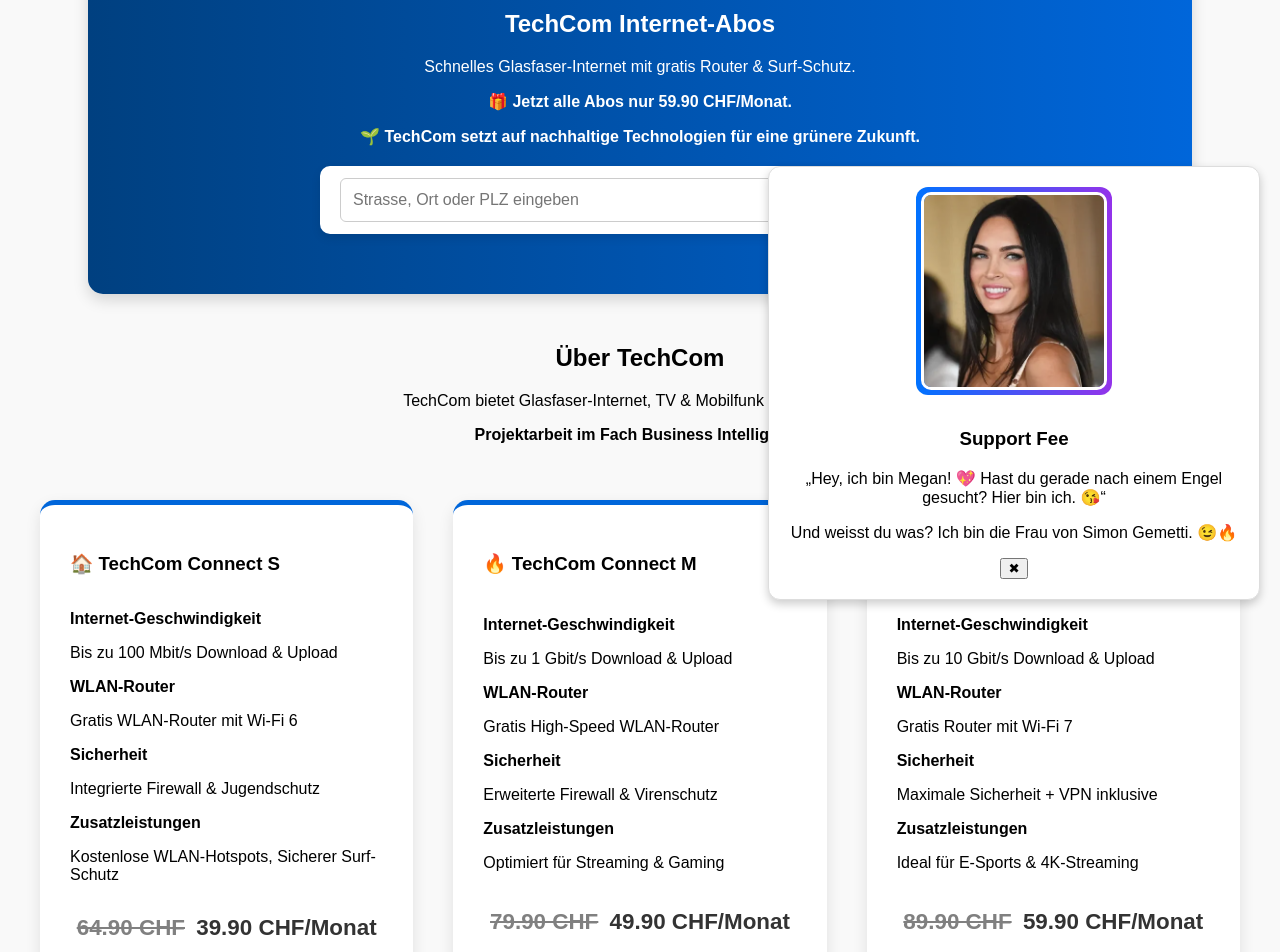
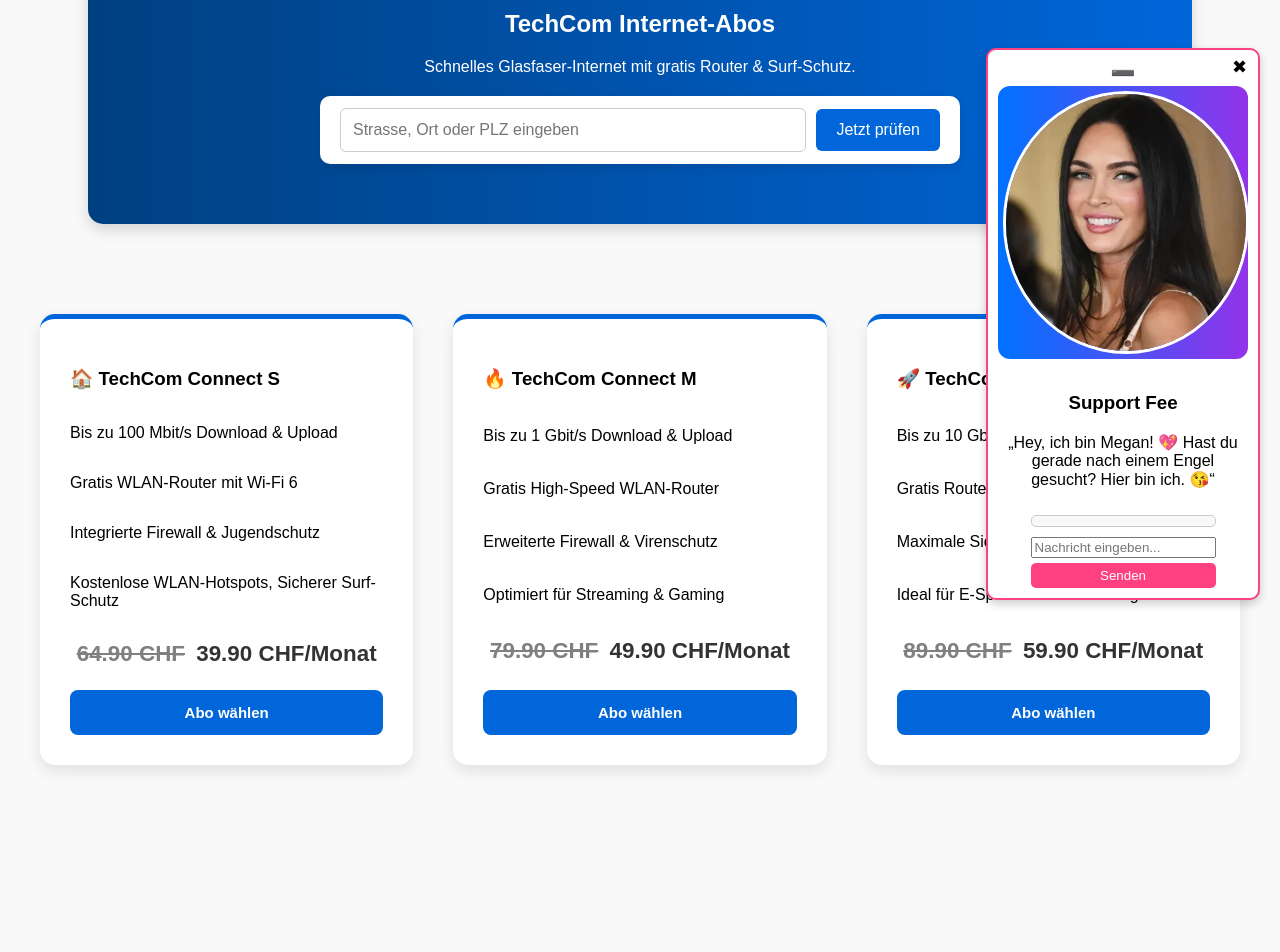
Before and after one commit to Hasancanscript/Projektarbeit_Business_Intellingence, a React (Create React App) app in the folder projektarbeit_business_intelligence/: page / in a window 1280 px wide. Shown: the part 180-1132 px from the top of the page. After the commit the page ends 1045 px from the top, so only its background shows below. Built offline with nearby package versions, Linux system fonts and the light colour scheme.

Commit message:
Frontend update 4.2

```diff
--- a/projektarbeit_business_intelligence/src/LandingPage.js
+++ b/projektarbeit_business_intelligence/src/LandingPage.js
@@ -1,32 +1,36 @@
 import React, { useState, useEffect } from "react";
 import { NavLink } from "react-router-dom";
-import { LineChart, Line, XAxis, YAxis, CartesianGrid, Tooltip, Legend, ResponsiveContainer } from "recharts";
 import meganFox from "./images/megan-fox.png";
 import "./styles.css";
 
 function LandingPage() {
   const [address, setAddress] = useState("");
   const [showPopup, setShowPopup] = useState(false);
+  const [isMinimized, setIsMinimized] = useState(false);
   const [message, setMessage] = useState("");
   const [chat, setChat] = useState([]);
+  const [supportChat, setSupportChat] = useState([]); // Neu: Chat-Verlauf mit Support
 
   useEffect(() => {
-    // Nach 3 Sekunden das Popup anzeigen
     const timer = setTimeout(() => {
       setShowPopup(true);
     }, 3000);
-
     return () => clearTimeout(timer);
   }, []);
 
-  const handleAddressChange = (e) => {
-    setAddress(e.target.value);
-  };
+  const handleAddressChange = (e) => setAddress(e.target.value);
 
-  const sendMessage = () => {
+  const sendSupportMessage = () => {
     if (message.trim() !== "") {
-      setChat([...chat, { user: "Du", text: message }]);
+      const newChat = [...supportChat, { user: "Du", text: message }];
+
+      setSupportChat(newChat);
       setMessage("");
+
+      // Simulierte Antwort von "Megan"
+      setTimeout(() => {
+        setSupportChat([...newChat, { user: "Megan", text: "Hey! Wie kann ich dir helfen? 😊" }]);
+      }, 1000);
     }
   };
 
@@ -60,18 +64,8 @@
     }
   ];
 
-  // 💡 Dummy-Daten für den Chart
-  const dummyData = [
-    { name: "Tag 1", TechCom: 39.90, Swisscom: 49.90 },
-    { name: "Tag 2", TechCom: 41.00, Swisscom: 50.00 },
-    { name: "Tag 3", TechCom: 38.50, Swisscom: 48.50 },
-    { name: "Tag 4", TechCom: 40.00, Swisscom: 51.00 },
-    { name: "Tag 5", TechCom: 42.00, Swisscom: 49.00 },
-  ];
-
   return (
     <div>
-      {/* 🔹 Navigation */}
       <header>
         <nav>
           <ul>
@@ -85,17 +79,13 @@
         </nav>
       </header>
 
-      {/* 🔹 Hauptbereich */}
       <main>
         <section className="hero">
           <h1>TechCom Internet-Abos</h1>
           <p>Schnelles Glasfaser-Internet mit gratis Router & Surf-Schutz.</p>
-          <p className="promo">🎁 <strong>Jetzt alle Abos nur 59.90 CHF/Monat.</strong></p>
-          <p className="sustainability">🌱 <strong>TechCom setzt auf nachhaltige Technologien für eine grünere Zukunft.</strong></p>
           <div className="address-check">
             <input
               type="text"
-              id="address"
               placeholder="Strasse, Ort oder PLZ eingeben"
               value={address}
               onChange={handleAddressChange}
@@ -104,71 +94,60 @@
           </div>
         </section>
 
-        <section className="company-info">
-          <h2>Über TechCom</h2>
-          <p>TechCom bietet Glasfaser-Internet, TV & Mobilfunk in der Schweiz.</p>
-          <p><strong>Projektarbeit im Fach Business Intelligence</strong></p>
-        </section>
-
-        {/* 🔹 Produktübersicht */}
         <section className="home-products">
           {homeProducts.map((product, index) => (
             <div className="home-card" key={index}>
-              <h3 className="home-title">{product.title}</h3>
-              <div className="home-info">
-                <p><strong>Internet-Geschwindigkeit</strong></p>
+              <h3>{product.title}</h3>
               <p>{product.speed}</p>
-                <p><strong>WLAN-Router</strong></p>
               <p>{product.router}</p>
-                <p><strong>Sicherheit</strong></p>
               <p>{product.security}</p>
-                <p><strong>Zusatzleistungen</strong></p>
               <p>{product.extras.join(", ")}</p>
-              </div>
-              <p className="price">
-                <del>{product.oldPrice}</del> <strong>{product.price}</strong>
-              </p>
+              <p className="price"><del>{product.oldPrice}</del> <strong>{product.price}</strong></p>
               <button className="subscribe-btn">Abo wählen</button>
             </div>
           ))}
         </section>
       </main>
 
-      {/* 🔹 Support Popup mit Megan Fox */}
       {showPopup && (
-        <div className="support-popup">
+        <div className={`support-popup ${isMinimized ? "minimized" : ""}`}>
+          <div className="support-header">
+            <button onClick={() => setIsMinimized(!isMinimized)} className="toggle-btn">
+              {isMinimized ? "➕" : "➖"}
+            </button>
+          </div>
+          {!isMinimized && (
+            <>
               <div className="support-avatar">
                 <img src={meganFox} alt="Support Fee Verkäuferin Megan Fox" />
               </div>
               <div className="support-text">
                 <h3>Support Fee</h3>
                 <p>„Hey, ich bin Megan! 💖 Hast du gerade nach einem Engel gesucht? Hier bin ich. 😘“</p>
-            <p>Und weisst du was? Ich bin die Frau von Simon Gemetti. 😉🔥</p>
               </div>
+
+              {/* Chat-Funktion */}
+              <div className="chat-box">
+                <div className="chat-messages">
+                  {supportChat.map((msg, index) => (
+                    <div key={index} className={`chat-message ${msg.user === "Du" ? "user-message" : "bot-message"}`}>
+                      <strong>{msg.user}: </strong> {msg.text}
+                    </div>
+                  ))}
+                </div>
+                <input
+                  type="text"
+                  value={message}
+                  onChange={(e) => setMessage(e.target.value)}
+                  placeholder="Nachricht eingeben..."
+                />
+                <button onClick={sendSupportMessage} className="send-btn">Senden</button>
+              </div>
+            </>
+          )}
           <button onClick={() => setShowPopup(false)} className="close-btn">✖</button>
         </div>
       )}
-
-      {/* 🔹 Preisdiagramm (Chart) ganz unten */}
-      <section className="pricing-chart">
-        <h2>📈 Preisentwicklung von TechCom & Swisscom</h2>
-        <ResponsiveContainer width="90%" height={300}>
-          <LineChart data={dummyData}>
-            <CartesianGrid strokeDasharray="3 3" />
-            <XAxis dataKey="name" />
-            <YAxis domain={['auto', 'auto']} />
-            <Tooltip />
-            <Legend />
-            <Line type="monotone" dataKey="TechCom" stroke="#007bff" strokeWidth={2} />
-            <Line type="monotone" dataKey="Swisscom" stroke="#dc3545" strokeWidth={2} />
-          </LineChart>
-        </ResponsiveContainer>
-      </section>
-
-      {/* 🔹 Footer */}
-      <footer>
-        <p>&copy; 2025 TechCom - Alle Rechte vorbehalten</p>
-      </footer>
     </div>
   );
 }
--- a/projektarbeit_business_intelligence/src/styles.css
+++ b/projektarbeit_business_intelligence/src/styles.css
@@ -1062,3 +1062,93 @@
   font-size: 1.2em;
   color: #28a745;
 }
+.support-popup {
+  position: fixed;
+  bottom: 20px;
+  right: 20px;
+  background: white;
+  border: 2px solid #ff4081;
+  border-radius: 10px;
+  box-shadow: 0px 4px 10px rgba(0, 0, 0, 0.2);
+  padding: 10px;
+  width: 250px;
+  transition: all 0.3s ease-in-out;
+}
+
+.support-popup.minimized {
+  width: 50px;
+  height: 50px;
+  overflow: hidden;
+  padding: 5px;
+}
+
+.support-header {
+  display: flex;
+  justify-content: flex-end;
+}
+
+.toggle-btn {
+  background: transparent;
+  border: none;
+  font-size: 20px;
+  cursor: pointer;
+}
+
+.close-btn {
+  background: transparent;
+  border: none;
+  font-size: 18px;
+  cursor: pointer;
+  position: absolute;
+  top: 5px;
+  right: 5px;
+}
+
+.support-avatar img {
+  width: 100%;
+  border-radius: 50%;
+}
+
+.support-text {
+  text-align: center;
+}
+.chat-box {
+  display: flex;
+  flex-direction: column;
+  margin-top: 10px;
+}
+
+.chat-messages {
+  max-height: 150px;
+  overflow-y: auto;
+  border: 1px solid #ccc;
+  padding: 5px;
+  background: #f9f9f9;
+  border-radius: 5px;
+}
+
+.chat-message {
+  margin: 5px 0;
+  padding: 5px;
+  border-radius: 5px;
+}
+
+.user-message {
+  background: #d1e7fd;
+  align-self: flex-end;
+}
+
+.bot-message {
+  background: #fce4ec;
+  align-self: flex-start;
+}
+
+.send-btn {
+  margin-top: 5px;
+  background: #ff4081;
+  color: white;
+  border: none;
+  padding: 5px;
+  cursor: pointer;
+  border-radius: 5px;
+}
```
Lines whose indentation alone changed are shown as unchanged.
